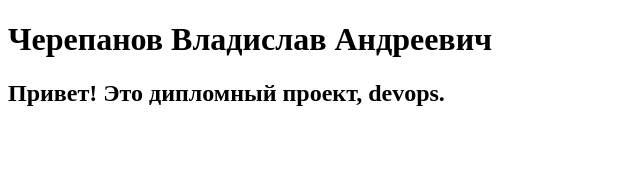
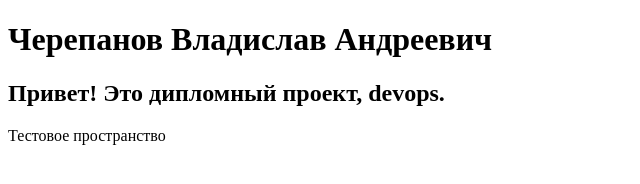
Before and after one commit to plusvaldis/simple-nginx-dev, a plain HTML site: page static/index.html in a window 1280 px wide. Shown: the whole page, without its empty margins (0-640 px from the left). Drawn offline with Linux system fonts and the light colour scheme.

Commit message:
Update index.html

```diff
--- a/static/index.html
+++ b/static/index.html
@@ -9,6 +9,7 @@
     <h1>Черепанов Владислав Андреевич </h1>
 
     <h2> Привет! Это дипломный проект, devops. </h2>
+    Тестовое пространство
 
 </body>
 </html>
```
